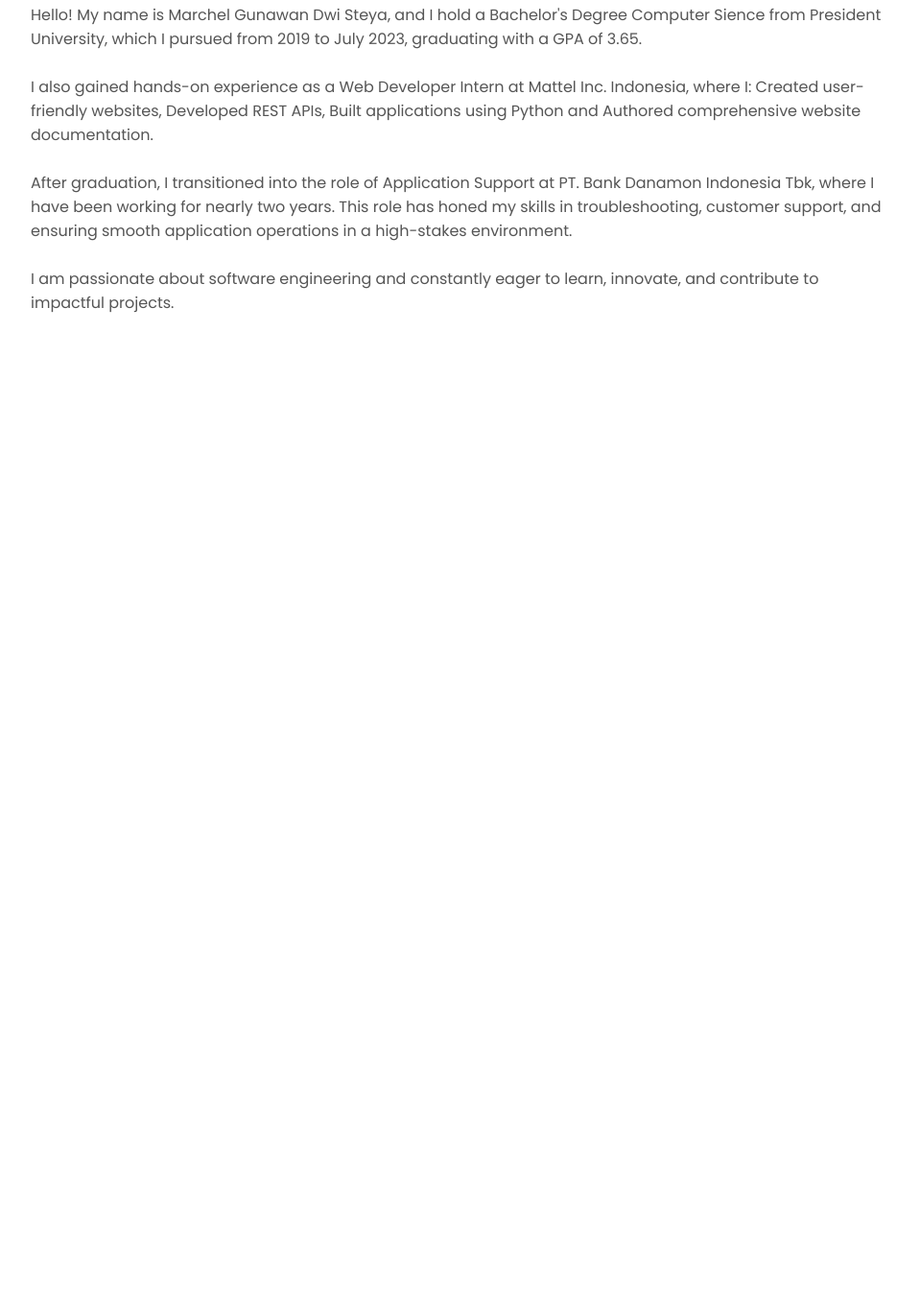
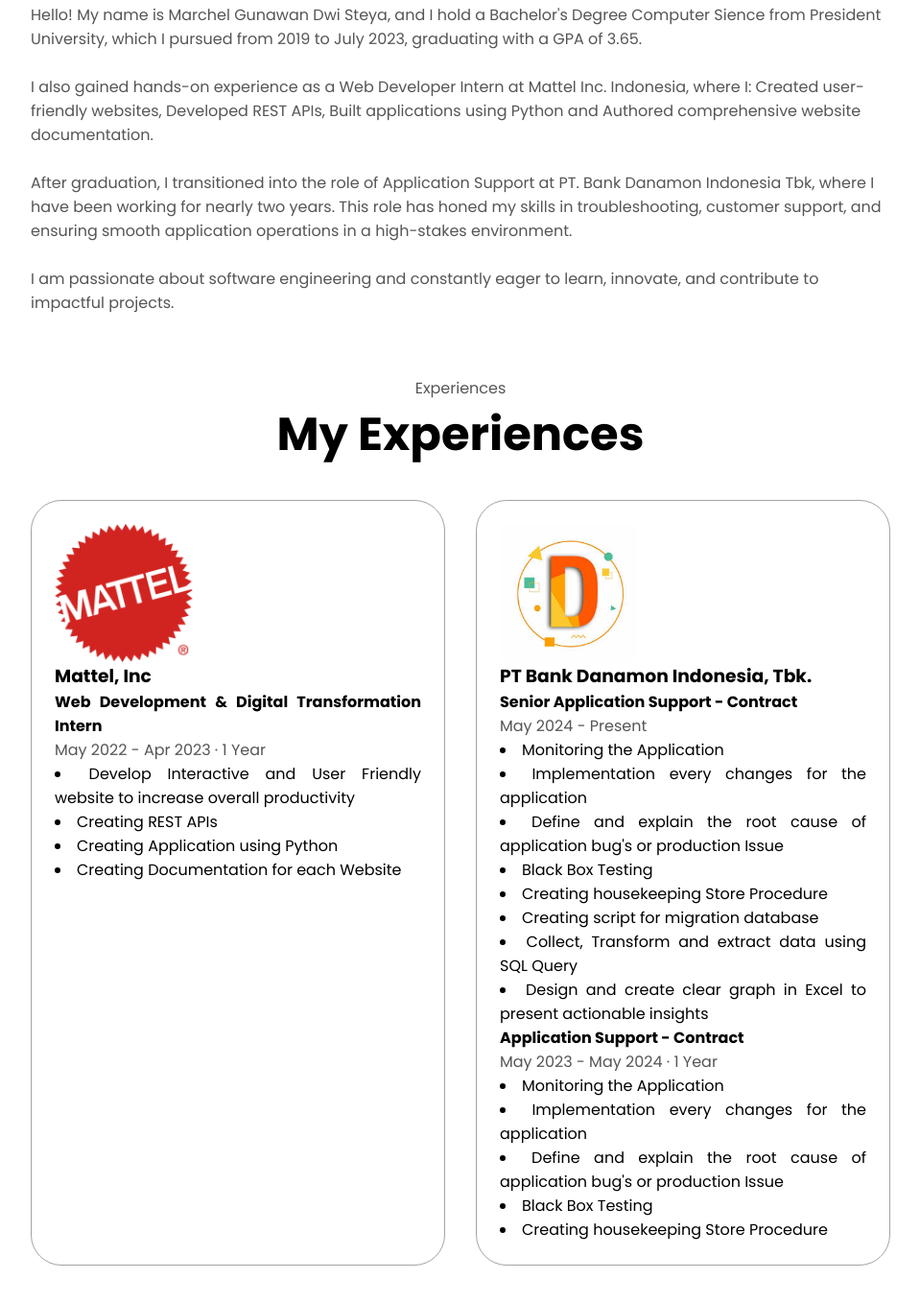
Before and after one commit to MarchelGunawan/marchelgunawan.github.io, a plain HTML site: page index.html in a window 1280 px wide. Shown: the part 1352-2710 px from the top of the page at 96% size, without its empty margins (160-1119 px from the left). Before the commit the page ends 1712 px from the top, so only its background shows below. Drawn offline with Linux system fonts and the light colour scheme; a script that the page names is missing.

Commit message:
adding section experience

```diff
--- a/assets/css/main.css
+++ b/assets/css/main.css
@@ -42,14 +42,14 @@ nav {
 }
 
 a {
-    color: black;
+    color: white;
     text-decoration: none;
     text-decoration-color: white;
 }
 
 a:hover {
     color: grey;
-    text-decoration: underline;
+    text-decoration: none;
     text-underline-offset: 1rem;
     text-decoration-color: rgb(181, 181, 181);
 }
@@ -215,6 +215,15 @@ section {
     height: 2rem;
 }
 
+.icon-experience{
+    height: 9rem;
+}
+
+.icon:hover{
+    transition: all 300ms ease-in-out;
+    height: 3.5rem;
+}
+
 /* Button section */
 
 .btn-container{
@@ -229,6 +238,11 @@ section {
     padding: 1rem;
     width: 8rem;
     border-radius: 2rem;
+}
+
+.btn-color-1{
+    background: #222831;
+    color: white;
 }
 
 .btn-color-2{
--- a/index.html
+++ b/index.html
@@ -13,10 +13,10 @@
         </div>
         <div>
             <ul class="nav-links">
-                <li><a href="#about">About</a></li>
-                <li><a href="#experience">Experience</a></li>
-                <li><a href="#Project">Project</a></li>
-                <li><a href="#Contact">Contact</a></li>
+                <li><button class="btn btn-color-1"><a href="#about">About</a></button></li>
+                <li><button class="btn btn-color-1"><a href="#experience">Experience</a></button></li>
+                <li><button class="btn btn-color-1"><a href="#Project">Project</a></button></li>
+                <li><button class="btn btn-color-1"><a href="#Contact">Contact</a></button></li>
             </ul>
         </div>
     </nav>
@@ -38,7 +38,7 @@
     </nav>
     <section id="profile">
         <div class="section__pic-container">
-            <img src="./assets/picts/Photo-modified.png" alt="profile pict">
+            <img src="./assets/picts/BackgroundPhoto.png" alt="profile pict">
         </div>
         <div class="section__text">
             <p class="section__text__p1">
@@ -67,7 +67,6 @@
                         <b>B. Sc. Computer Sience</b>
                         <p><b>President University</b> (2019 - July 2023)</p>
                         <p>GPA: <b>3.65/4.00</b></p>
-
                     </div>
                     <div class="details-container">
                         <img src="./assets/picts/project.png" alt="project icon" class="icon">
@@ -105,6 +104,53 @@
             </div>
         </div>
     </section>
+    <section id="experience">
+        <p class="section__text__p1">Experiences</p>
+        <h1 class="title">My Experiences</h1>
+        <div class="section-container">
+            <div class="about-detail-container">
+                <div class="about-container">
+                    <div class="details-container">
+                        <img src="/assets/picts/Mattel Logo.png" class="icon-experience" alt="Mattel Logo">
+                        <h3>Mattel, Inc</h3>
+                        <b>Web Development & Digital Transformation Intern</b>
+                        <p>May 2022 - Apr 2023 · 1 Year</p>
+                        <p>
+                            <li>Develop Interactive and User Friendly website to increase overall productivity</li>
+                            <li>Creating REST APIs</li>
+                            <li>Creating Application using Python</li>
+                            <li>Creating Documentation for each Website</li>
+                        </p>
+                    </div>
+                    <div class="details-container">
+                        <img src="/assets/picts/Logo Danamon.jpeg" alt="Danamon Logo" class="icon-experience">
+                        <h3>PT Bank Danamon Indonesia, Tbk.</h3>
+                        <b>Senior Application Support - Contract</b>
+                        <p>May 2024 - Present</p>
+                        <p>
+                            <li>Monitoring the Application</li>
+                            <li>Implementation every changes for the application</li>
+                            <li>Define and explain the root cause of application bug's or production Issue</li>
+                            <li>Black Box Testing</li>
+                            <li>Creating housekeeping Store Procedure</li>
+                            <li>Creating script for migration database</li>
+                            <li>Collect, Transform and extract data using SQL Query</li>
+                            <li>Design and create clear graph in Excel to present actionable insights</li>
+                        </p>
+                        <b>Application Support - Contract</b>
+                        <p>May 2023 - May 2024 · 1 Year</p>
+                        <p>
+                            <li>Monitoring the Application</li>
+                            <li>Implementation every changes for the application</li>
+                            <li>Define and explain the root cause of application bug's or production Issue</li>
+                            <li>Black Box Testing</li>
+                            <li>Creating housekeeping Store Procedure</li>
+                        </p>
+                    </div>
+                </div>
+            </div>
+        </div>
+    </section>
     <script src="assets/js/main.js"></script>
     <!-- <a href="https://www.flaticon.com/free-icons/linkedin" title="linkedin icons">Linkedin icons created by Freepik - Flaticon</a> -->
 </body>
```
Also changed, not shown: assets/picts/BackgroundPhoto.png (added), assets/picts/Logo Danamon.jpeg (added), assets/picts/Mattel Logo.png (added), 2 other files.
